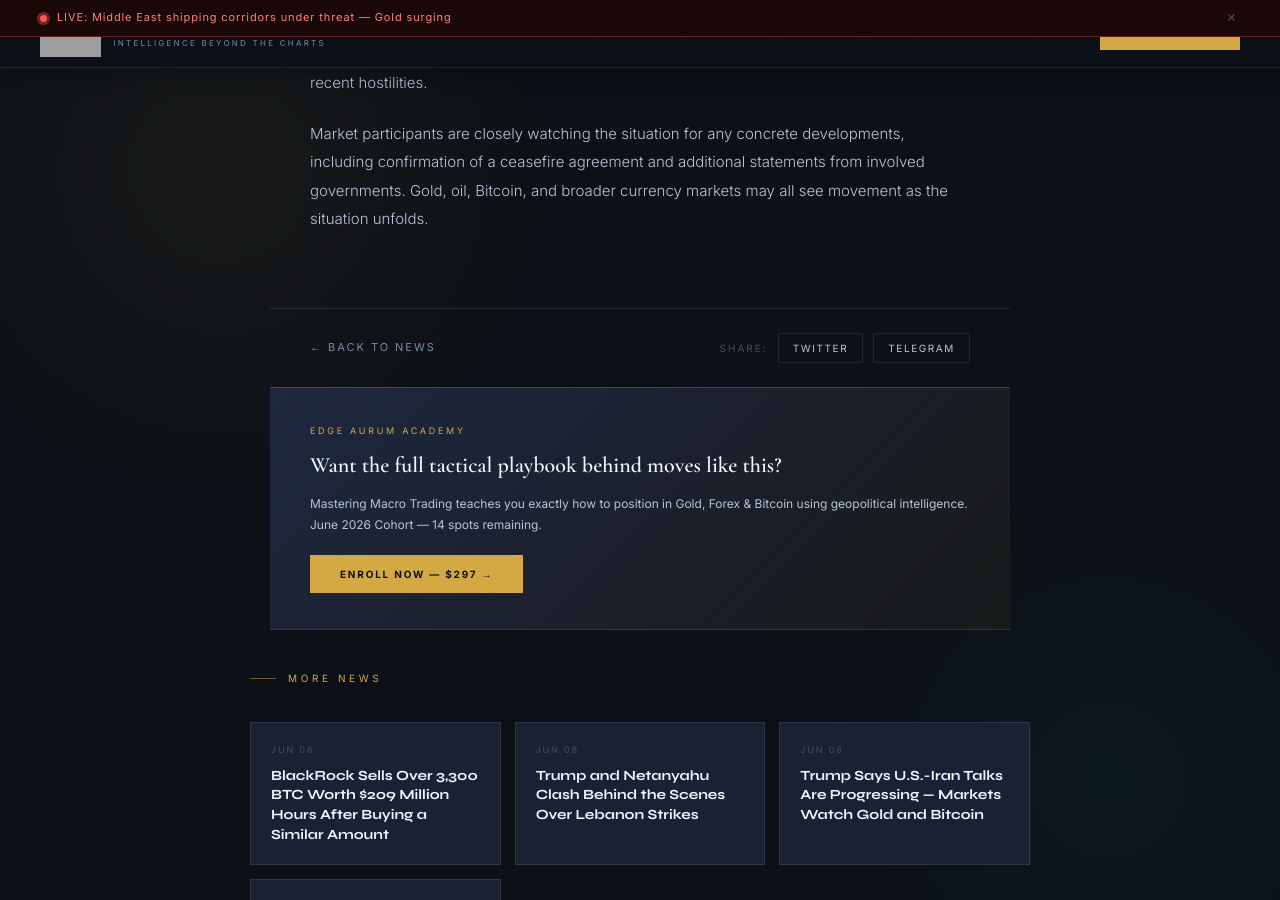
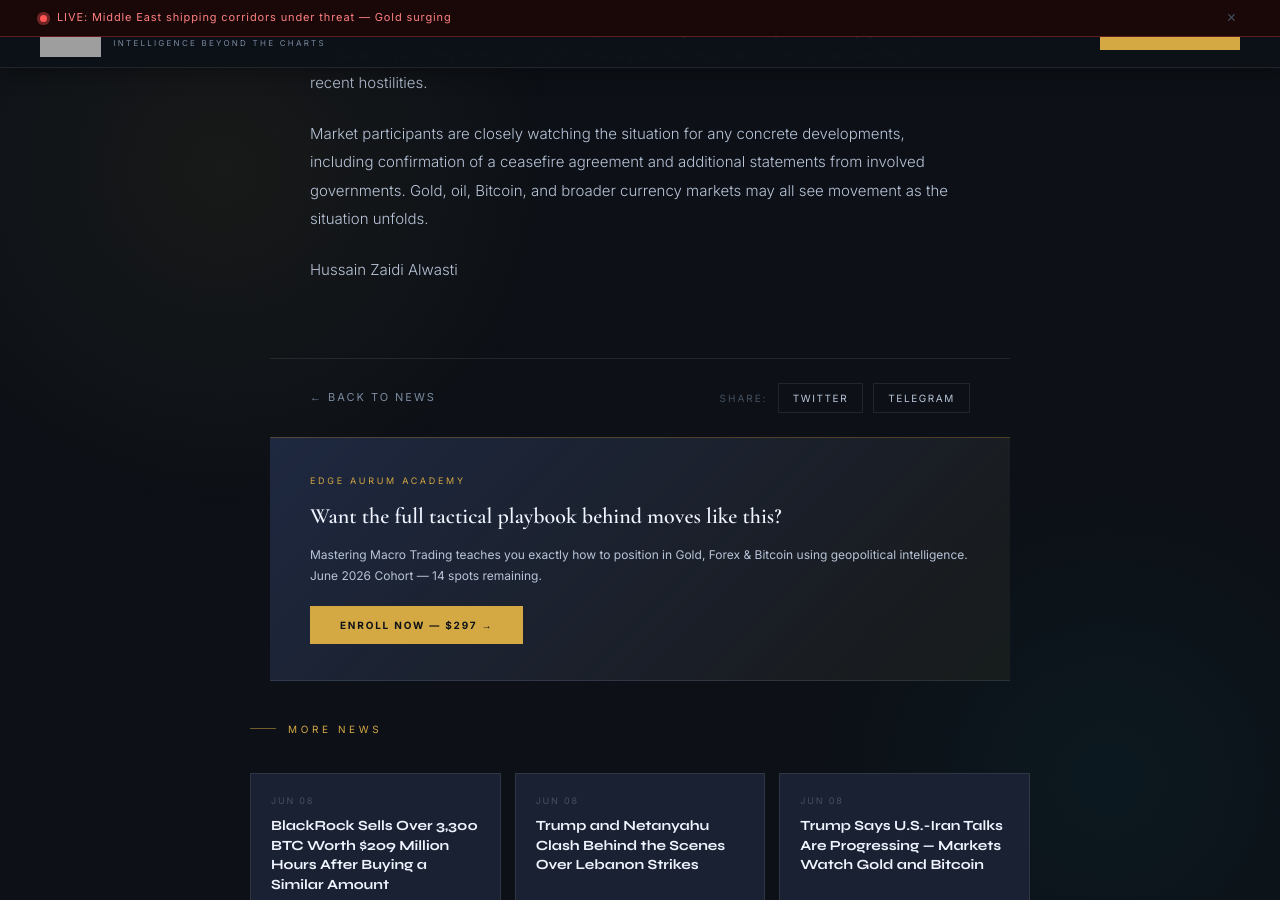
Before and after one commit to edgeaurum5-star/website-CRM, a Jekyll site: the page built from _news/2026-06-08-trump-urges-immediate-ceasefire——what-it-means-for-the-market.md, in a window 1280 px wide and 900 px high, scrolled down 704 px. Built offline with Jekyll 4.4.1, drawn with Linux system fonts in a browser that asks for light colours; a script that is not in the unit is left out; grey boxes are pictures that could not be loaded.

Commit message:
Update 2026-06-08-trump-urges-immediate-ceasefire——what-it-means-for-the-market.md

```diff
--- a/_news/2026-06-08-trump-urges-immediate-ceasefire——what-it-means-for-the-market.md
+++ b/_news/2026-06-08-trump-urges-immediate-ceasefire——what-it-means-for-the-market.md
@@ -22,3 +22,7 @@ seo_description: "Trump called for an immediate ceasefire and said peace talks w
 U.S. President Donald Trump called for an immediate halt to fighting, urging both sides to stop shooting and allow diplomatic efforts to continue. The statement was made through social media and was interpreted by markets as a signal that negotiations remain active despite recent hostilities.
 
 Market participants are closely watching the situation for any concrete developments, including confirmation of a ceasefire agreement and additional statements from involved governments. Gold, oil, Bitcoin, and broader currency markets may all see movement as the situation unfolds.
+
+
+
+Hussain Zaidi Alwasti
```
